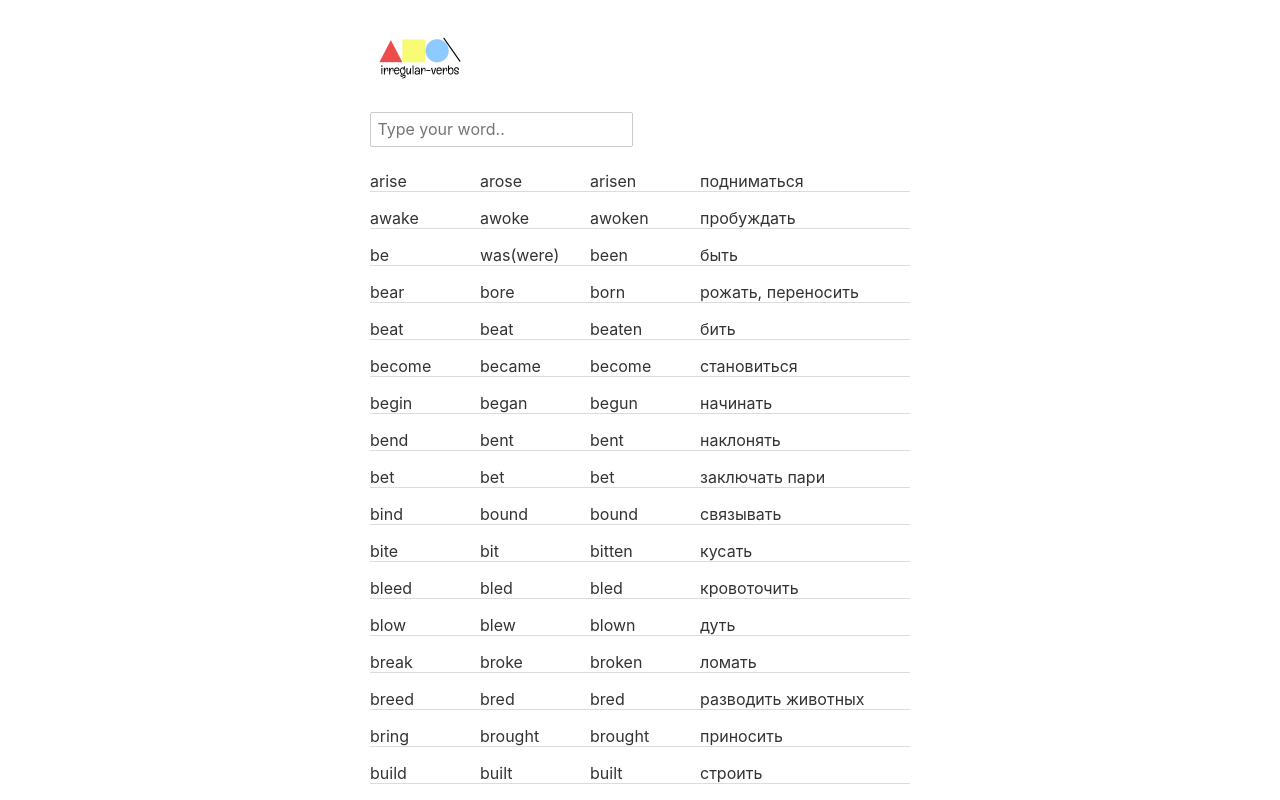
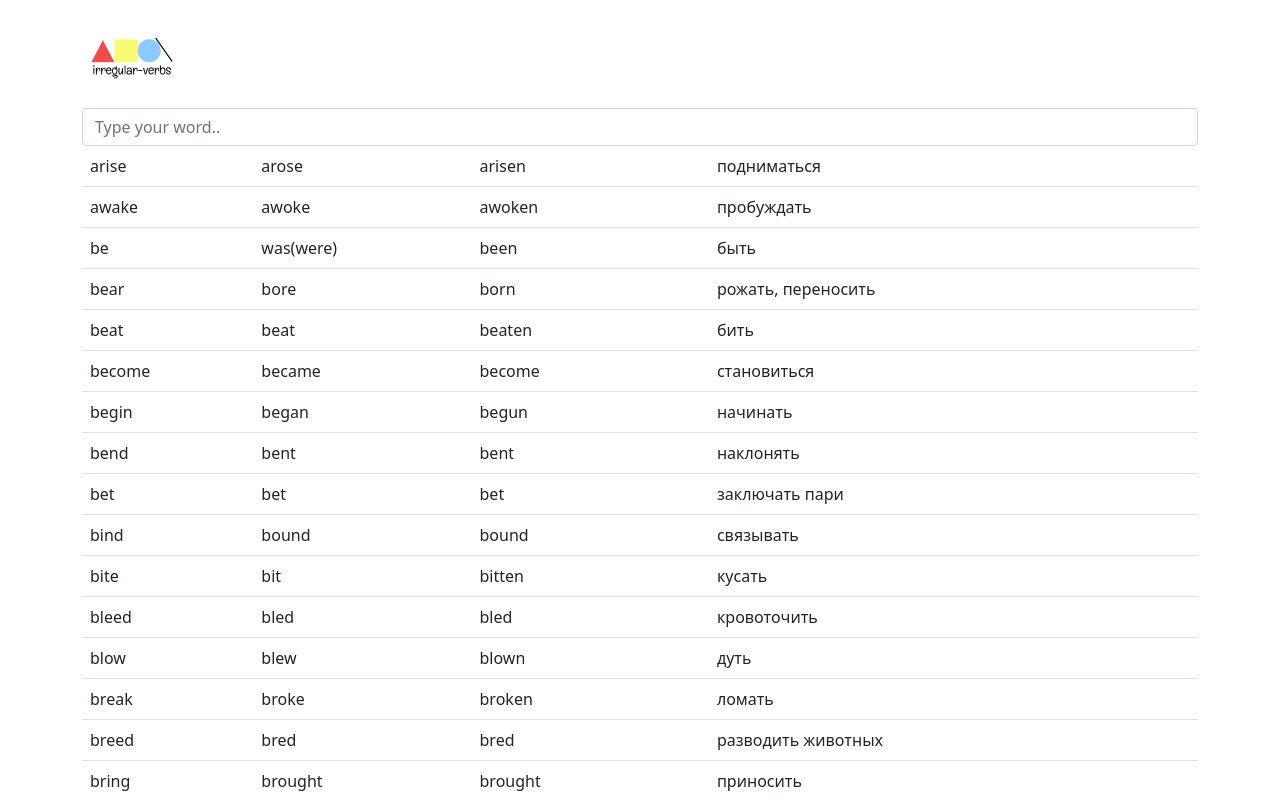
Before and after one commit to AlexanderShvaykin/irregular_verbs, a Svelte app: page / in a window 1280 px wide. Shown: the top 800 px of the page. Built offline with nearby package versions, Linux system fonts and the light colour scheme.

Commit message:
add bootstrap

```diff
--- a/package.json
+++ b/package.json
@@ -18,6 +18,7 @@
     "svelte": "^3.0.0"
   },
   "dependencies": {
+    "bootstrap": "^5.0.2",
     "sirv-cli": "^1.0.0"
   }
 }
--- a/src/App.svelte
+++ b/src/App.svelte
@@ -10,32 +10,19 @@
   }
 </script>
 
-<style>
-  .list {
-      width: 540px;
-      margin: auto;
-  }
-  .list p {
-    border-bottom: 0.1rem solid gainsboro;
-  }
-  .list p span {
-      margin-right: 10px;
-      display: inline-block;
-      word-wrap: break-word;
-      text-align: left;
-  }
-  .list p span.w1 {
-      width: 100px;
-  }
-  .list p span.w2 {
-      width: 200px;
-  }
-</style>
-
-<div class="list">
+<div class="container">
   <div class="logo"><img src="logo.png" alt="Logo" width="100px" height="100px"></div>
-  <input type="text" bind:value={q} placeholder="Type your word..">
-  {#each verbs.filter(w => findWord(q, w)) as word}
-    <p><span class="w1">{word.imperative}</span><span class="w1">{word.simple}</span><span class="w1">{word.participle}</span><span class="w2">{word.rus}</span></p>
-  {/each}
+  <input type="text" bind:value={q} placeholder="Type your word.." class="form-control">
+  <table class="table">
+    <tbody>
+    {#each verbs.filter(w => findWord(q, w)) as word}
+      <tr>
+        <td>{word.imperative}</td>
+        <td>{word.simple}</td>
+        <td>{word.participle}</td>
+        <td>{word.rus}</td>
+      </tr>
+    {/each}
+    </tbody>
+  </table>
 </div>
--- a/src/main.js
+++ b/src/main.js
@@ -1,3 +1,4 @@
+import 'bootstrap/dist/css/bootstrap.min.css';
 import App from './App.svelte';
 
 var app = new App({
```
Also changed, not shown: 1 other file (tests, documents, lock files or other folders).
